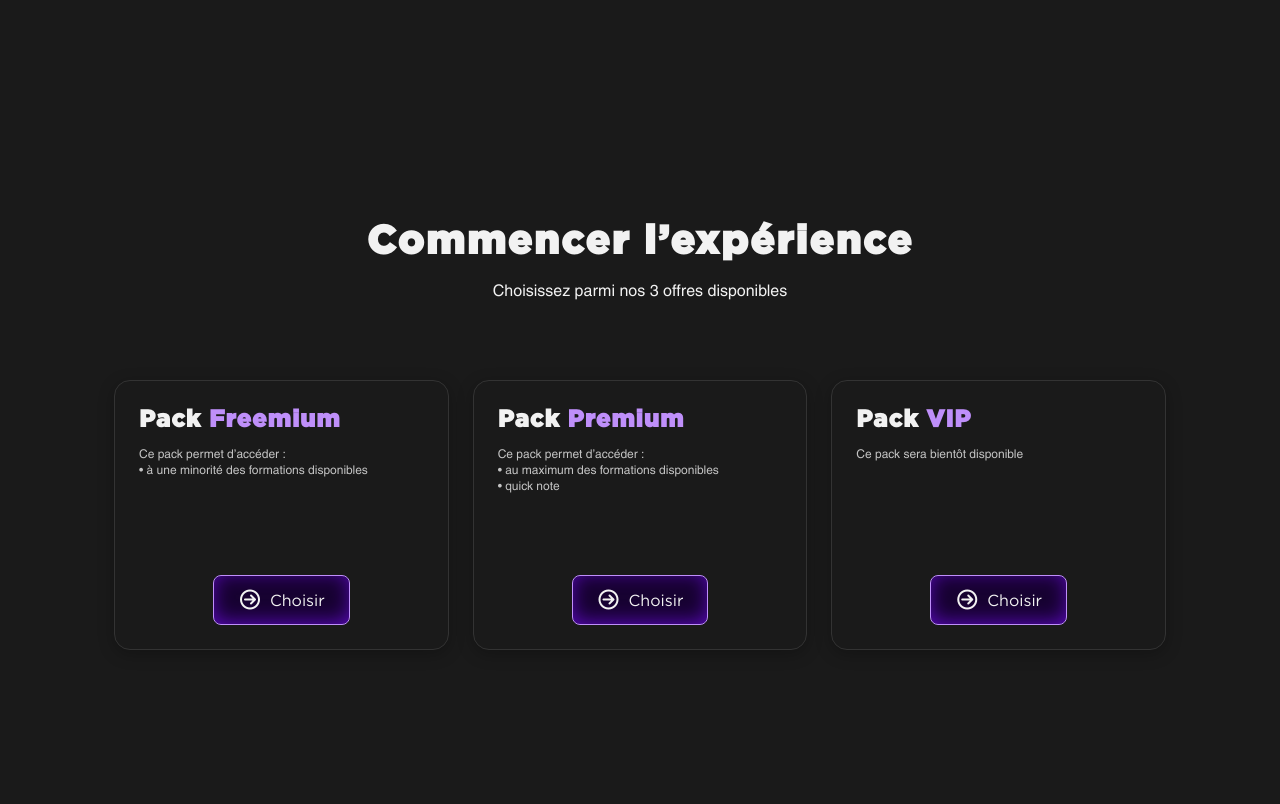
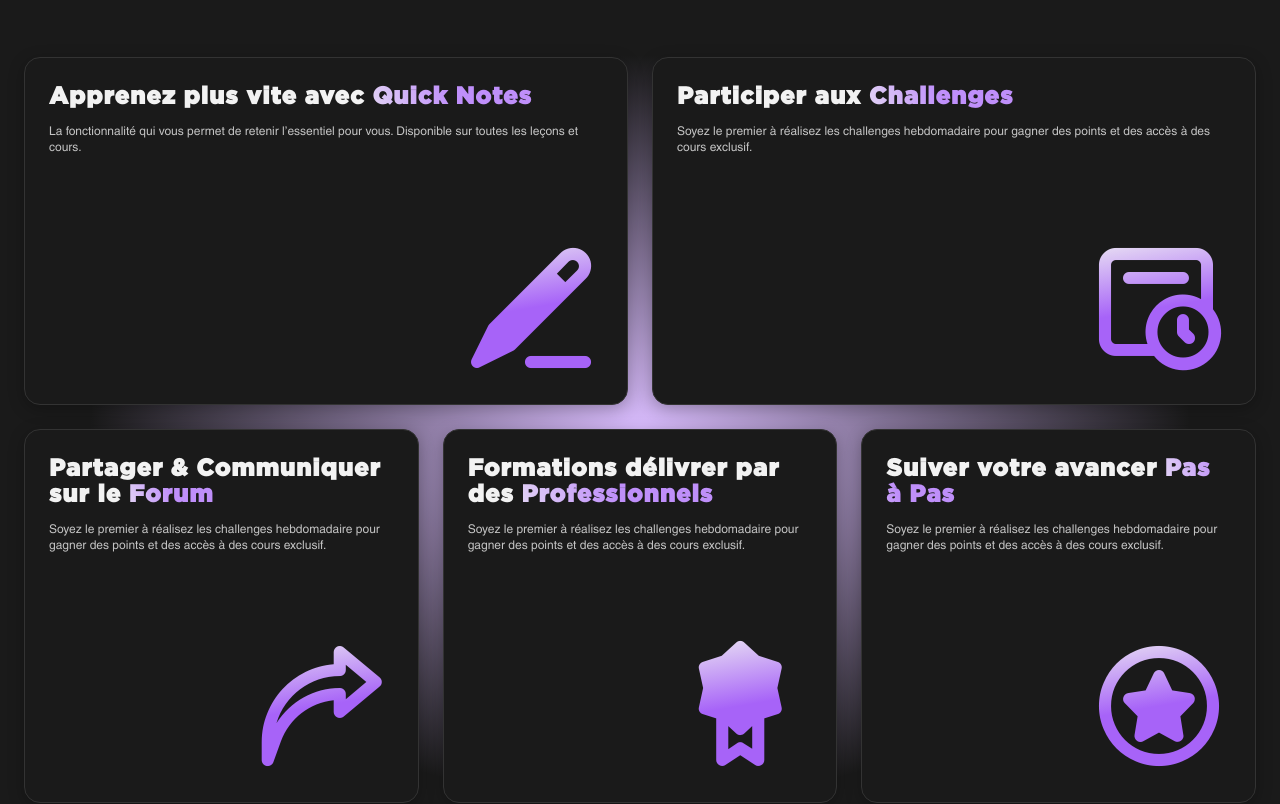
Before and after one commit to valentinmariot/la-saline-academy, a Next.js app: page / in a window 1280 px wide. Shown: the part 980-1784 px from the top of the page. Built offline with nearby package versions, Linux system fonts and the light colour scheme; no server answers.

Commit message:
[ADD] découpe LP desktop

```diff
--- a/components/basicIcon/basicIcon.tsx
+++ b/components/basicIcon/basicIcon.tsx
@@ -2,7 +2,7 @@ import { FC } from "react";
 
 interface BasicIconProps {
   name: string;
-  size?: "xs" | "s" | "m" | "l" | "xl";
+  size?: "xs" | "s" | "m" | "l" | "xl" | "2xl" | "3xl" | "4xl";
   className?: string;
 }
 
--- a/pages/index.tsx
+++ b/pages/index.tsx
@@ -73,7 +73,7 @@ const Home = () => {
     return (
       <div className={stylesLp.lp}>
           <header className={stylesLp.header + " lp_container "}>
-              <Link href="/" className={stylesLp.logo}>
+              <Link href="/" className={stylesLp.logo + " mr-auto "}>
                   <Image
                       src="/logo_saline-academy.svg"
                       alt="Logo de La Saline Academy"
@@ -92,7 +92,7 @@ const Home = () => {
                       Contact
                   </Link>
               </nav>
-              <div className="dflex nowrap gap32">
+              <div className="dflex nowrap gap32 ml-auto">
                   <Link
                       href="/authentification/login"
                       className="btn btn-gray-link hover-effect"
@@ -126,8 +126,67 @@ const Home = () => {
                             Découvrir le catalogue
                         </Link>
                     </div>
-                    <div>
-
+                    <div className="dflexcolumn gap24">
+                        <div className="grid2 gap24">
+                            <div className="card_pack-lp">
+                                <div>
+                                    <h3 className="h4 card_pack--title">
+                                        Apprenez plus vite avec <span className="purple">Quick Notes</span>
+                                    </h3>
+                                    <p>La fonctionnalité qui vous permet de retenir l’essentiel pour vous. Disponible sur toutes les leçons et cours.</p>
+                                </div>
+                                <div className="ml-auto purple-icon">
+                                    <BasicIcon name="edit" size="4xl"/>
+                                </div>
+                            </div>
+                            <div className="card_pack-lp">
+                                <div>
+                                    <h3 className="h4 card_pack--title">
+                                        Participer aux <span className="purple">Challenges</span>
+                                    </h3>
+                                    <p>Soyez le premier à réalisez les challenges hebdomadaire pour gagner des points et des accès à des cours exclusif.</p>
+                                </div>
+                                <div className="ml-auto purple-icon">
+                                    <BasicIcon name="processed" size="4xl"/>
+                                </div>
+                            </div>
+                        </div>
+                        <div id="bento" className="grid3 gap24">
+                            <div className="card_pack-lp">
+                                <div>
+                                    <h3 className="h4 card_pack--title">
+                                        Partager & Communiquer
+                                        sur le <span className="purple">Forum</span>
+                                    </h3>
+                                    <p>Soyez le premier à réalisez les challenges hebdomadaire pour gagner des points et des accès à des cours exclusif.</p>
+                                </div>
+                                <div className="ml-auto purple-icon">
+                                    <BasicIcon name="forward" size="4xl"/>
+                                </div>
+                            </div>
+                            <div className="card_pack-lp">
+                                <div>
+                                    <h3 className="h4 card_pack--title">
+                                        Formations délivrer par des <span className="purple">Professionnels</span>
+                                    </h3>
+                                    <p>Soyez le premier à réalisez les challenges hebdomadaire pour gagner des points et des accès à des cours exclusif.</p>
+                                </div>
+                                <div className="ml-auto purple-icon">
+                                    <BasicIcon name="badge" size="4xl"/>
+                                </div>
+                            </div>
+                            <div className="card_pack-lp">
+                                <div>
+                                    <h3 className="h4 card_pack--title">
+                                        Suiver votre avancer <span className="purple">Pas à Pas</span>
+                                    </h3>
+                                    <p>Soyez le premier à réalisez les challenges hebdomadaire pour gagner des points et des accès à des cours exclusif.</p>
+                                </div>
+                                <div className="ml-auto purple-icon">
+                                    <BasicIcon name="poin" size="4xl"/>
+                                </div>
+                            </div>
+                        </div>
                     </div>
                 </div>
               </div>
@@ -135,7 +194,7 @@ const Home = () => {
                   <div className="lp_container">
                       <div className={stylesLp.blockHead}>
                           <h2 className="text_center">Commencer l’expérience</h2>
-                          <p className="text_center">Choisissez parmi nos 3 offres disponibles</p>
+                          <p className="text_center">Choisissez parmi nos 2 offres disponibles</p>
                       </div>
                       <div className="grid3">
                           <div className="card_pack-lp">
@@ -173,7 +232,7 @@ const Home = () => {
                                   </Link>
                               </div>
                           </div>
-                          <div className="card_pack-lp">
+                          <div className="card_pack-lp disabled">
                               <div>
                                   <h3 className="h4 card_pack--title">
                                       Pack <span className="purple">VIP</span>
@@ -183,9 +242,9 @@ const Home = () => {
                                   </p>
                               </div>
                               <div>
-                                  <Link href="/authentification/register" id="choisir" className="btn btn-purple-solid">
-                                      <BasicIcon name="circle-arrow-right" />
-                                      Choisir
+                                  <Link
+                                      href="/authentification/register" id="choisir" className="btn btn-purple-solid">
+                                      Arrive bientôt
                                   </Link>
                               </div>
                           </div>
@@ -197,12 +256,76 @@ const Home = () => {
                       <h2 className="text_center">La Saline Academy</h2>
                       <p className="text_center">Une institue de prestige</p>
                   </div>
-                  <div>
-
+                  <div className="grid2 max-width-1100 gap32 p-l-24 p-r-24">
+                      <figure className="border-radius border">
+                          <img src="/about.webp" alt="About Saline Academy"/>
+                      </figure>
+                      <div className='dflexcolumn'>
+                          <h3 className="h4">Le projet Saline royale Academy</h3>
+                          <ul>
+                              <li><b>Créer le plus complet et le plus prestigieux
+                                  catalogue </b><b>international de master class filmées de musique classique et
+                                  baroque.</b></li>
+                              <br/>
+                              <li>Offrir une chance aux jeunes musiciens du monde entier
+                                  de <b>réaliser leur rêve et d’ouvrir leur carrière à l’international en suivant les
+                                      enseignements des plus grands Maîtres de musique</b> lors des&nbsp;<em>Saline
+                                      royale Academy</em>&nbsp;à la Saline royale d’Arc-et-Senans (France), et <b>en
+                                      accédant 24H/24, sans contrainte ni limite, à l’excellence de l’enseignement musical
+                                      on-line</b>.
+                              </li>
+                              <br/>
+                              <li><b>Sauvegarder, en haute définition, le patrimoine
+                                  exceptionnel que représentent la richesse et la diversité des enseignements et des
+                                  techniques des plus grands Maîtres</b>, face à l’uniformisation des jeux et des
+                                  styles.
+                              </li>
+                          </ul>
+                          <p>L’offre de services digitale est constituée d’un accès par
+                              abonnement à des contenus exclusifs destinés aux étudiants, professeurs et institutions
+                              musicales.
+                          </p>
+                      </div>
                   </div>
               </div>
-              <footer>
-
+              <footer className={stylesLp.footer}>
+                  <Link href="/" className={stylesLp.logo + " mr-auto "}>
+                      <Image
+                          src="/logo_saline-academy.svg"
+                          alt="Logo de La Saline Academy"
+                          width={155}
+                          height={46}
+                      />
+                  </Link>
+                  <nav className="dflexcolumn">
+                          <Link href="/offres" className="hover-effect">
+                              Offres
+                          </Link>
+                          <Link href="/contact" className="hover-effect">
+                              Nous contacter
+                          </Link>
+                          <Link href="/mentions-legales" className="hover-effect">
+                              Mentions légales
+                          </Link>
+                          <Link href="/conditions_generales" className="hover-effect">
+                              Conditions générales
+                          </Link>
+                      </nav>
+                  <nav className="dflex gap24">
+                          {/*TODO: lien reseaux*/}
+                          <a href="#" className="hover-effect" target="_blank" rel="next">
+                              <BasicIcon name="tiktok" size="m" />
+                          </a>
+                          <a href="#" className="hover-effect" target="_blank" rel="next">
+                              <BasicIcon name="youtube" size="m" />
+                          </a>
+                          <a href="#" className="hover-effect" target="_blank" rel="next">
+                              <BasicIcon name="twitter" size="m" />
+                          </a>
+                          <a href="#" className="hover-effect" target="_blank" rel="next">
+                              <BasicIcon name="instagram" size="m" />
+                          </a>
+                      </nav>
               </footer>
           </div>
       </div>
--- a/styles/vars/_colors.scss
+++ b/styles/vars/_colors.scss
@@ -69,7 +69,7 @@
 .black{
   color: $--gray-900;
 }
-.purple{
+.purple, .purple-icon{
   color: $--purple-200;
 }
 .green{
--- a/styles/vars/classes.scss
+++ b/styles/vars/classes.scss
@@ -252,10 +252,51 @@
     border: 1px solid $--gray-800;
     box-shadow: 0 4px 16px 0 rgba(0, 0, 0, 0.25);
   }
+  .purple{
+    background: linear-gradient(250deg, $--purple-200 50%, $--gray-50 125%);
+    background-clip: text;
+    -webkit-background-clip: text;
+    -webkit-text-fill-color: transparent;
+  }
+  .purple-icon{
+    background: linear-gradient(350deg, $--purple-300 50%, $--gray-50 100%);
+    background-clip: text;
+    -webkit-background-clip: text;
+    -webkit-text-fill-color: transparent;
+  }
+}
+#formations #bento{
+  position: relative;
+  &:before{
+    position: absolute;
+    top: 0;
+    left: 50%;
+    height: 200%;
+    width: 100%;
+    max-width: 1100px;
+    content: "";
+    border-radius: 1497.896px;
+    background: radial-gradient(50% 50% at 50% 50%, #D8BBFC 0%, rgba(216, 187, 252, 0.00) 100%);
+    transform: translateX(-50%) translateY(-50%);
+    z-index: -1;
+  }
 }
 #offres{
+  position: relative;
   .lp_container{
     max-width: 1100px;
+  }
+  &:before{
+    position: absolute;
+    top: 70%;
+    left: 50%;
+    height: 150%;
+    width: 100%;
+    content: "";
+    transform: translateX(-50%) translateY(-50%);
+    opacity: 0.27;
+    z-index: -1;
+    background: radial-gradient(50% 50% at 50% 50%, #FFF 0%, rgba(173, 173, 173, 0.00) 100%);
   }
 }
 .input_card_pack[type="radio"]:checked+.card_pack{
@@ -306,6 +347,21 @@
 }
 .text_center{
   text-align: center;
+}
+.max-width-900{
+  max-width: 900px;
+}
+.max-width-1100{
+  max-width: 1100px;
+}
+.max-width-1400{
+  max-width: 1400px;
+}
+.p-l-24{
+  padding-left: $--3m;
+}
+.p-r-24{
+  padding-right: $--3m;
 }
 .quickNoteModale{
   width: 100%;
--- a/styles/vars/upper.scss
+++ b/styles/vars/upper.scss
@@ -30,6 +30,15 @@
   }
   &-xl {
     font-size: $--6m;
+  }
+  &-2xl {
+    font-size: $--8m;
+  }
+  &-3xl {
+    font-size: calc($--10m + $--4m);
+  }
+  &-4xl {
+    font-size: calc($--10m + $--8m);
   }
 
   &-announcement:before {
```
Also changed, not shown: styles/_pages/lp.module.scss (+19 -3 lines).
